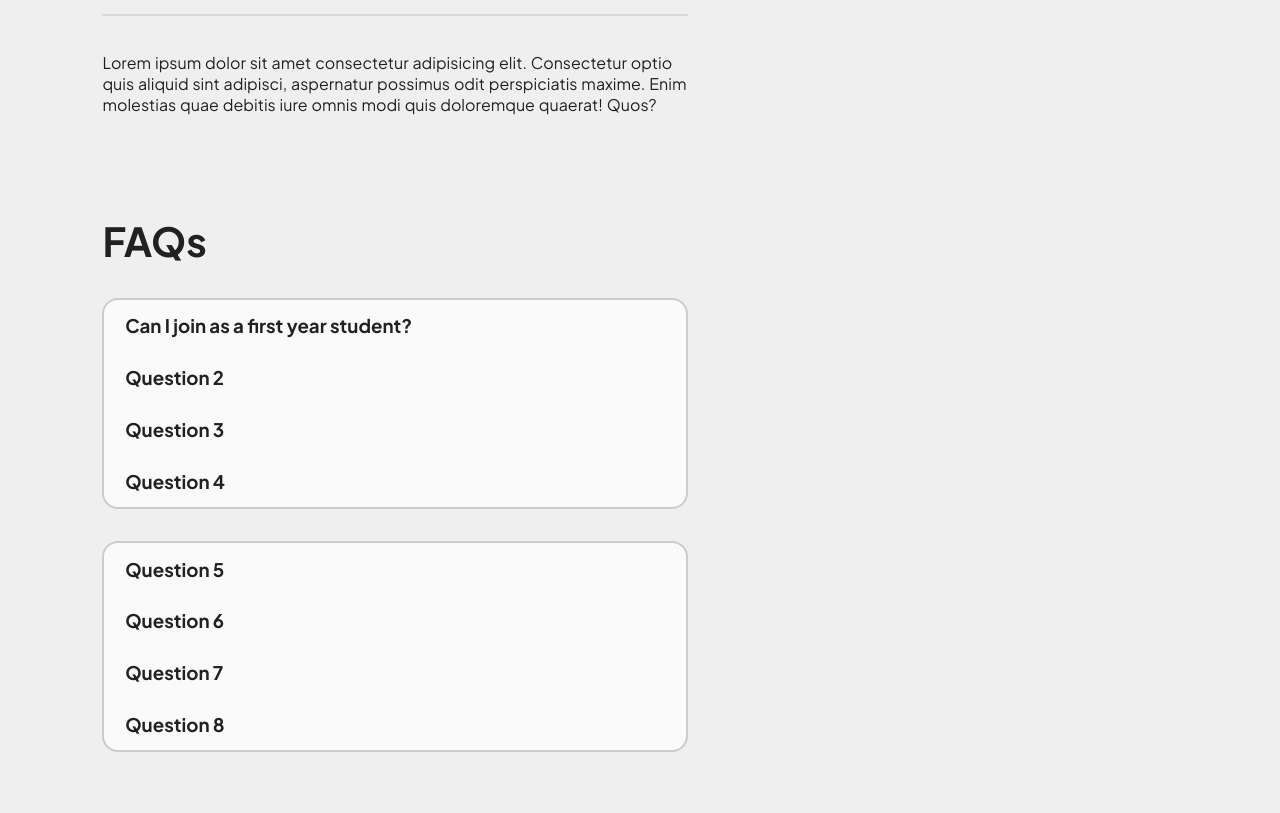
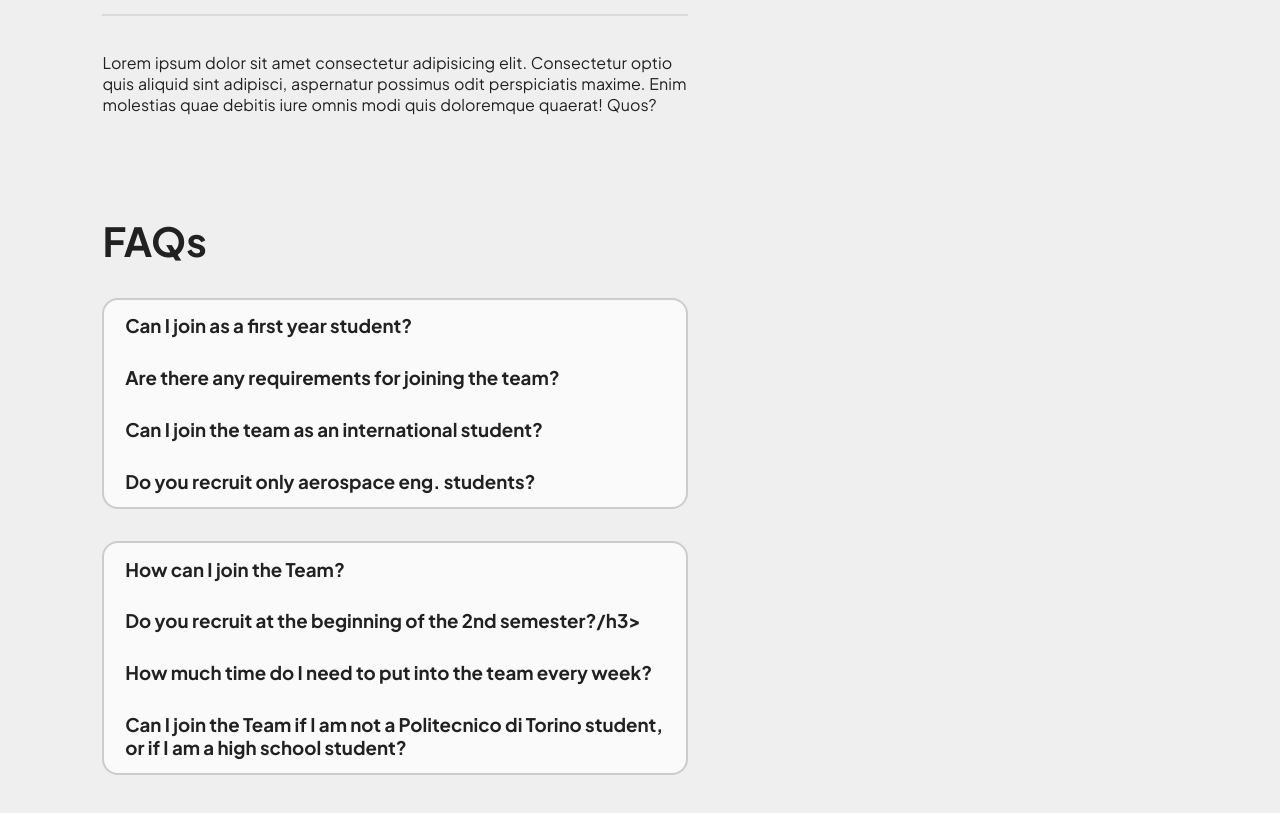
Before and after one commit to PoliTo-Rocket-Team/website-old, a website: page public/apply.html in a window 1280 px wide. Shown: the part 217-1030 px from the top of the page. Drawn offline with Linux system fonts and the light colour scheme.

Commit message:
text: first 8 FAQs

```diff
--- a/public/apply.html
+++ b/public/apply.html
@@ -91,51 +91,51 @@
                     <article class="question">
                         <button aria-expanded="false" aria-controls="q1"><h3>Can I join as a first year student?</h3></button>
                         <div class="response" id="q1">
-                            <p>Yes, you can. Exprerience and previous knowledge are not mandatory to join the Team. Furthermore, the Team encourages young and motivated students to apply to join, so that they can learn and acquire experience while working on out projects.</p>
+                            <p>Yes, and we encourage you to! Theoretical knowledge and previous experience are appreciated, but they are not everything. Young and motivated students can learn and acquire real experience while working on our projects.</p>
                         </div>
                     </article>
                     <article class="question">
-                        <button aria-expanded="false" aria-controls="q2"><h3>Question 2</h3></button>
+                        <button aria-expanded="false" aria-controls="q2"><h3>Are there any requirements for joining the team?</h3></button>
                         <div class="response" id="q2">
-                            <p>Lorem ipsum dolor sit amet consectetur adipisicing elit. Laborum doloremque voluptate voluptatum temporibus sequi quasi tempore. Non minima quam, in inventore quod consequatur veniam repudiandae esse! Sit assumenda incidunt explicabo.</p>
+                            <p>Only one: you must have time to dedicate to our projects. We all PoliTo students regardless of program and year (undegraduate, graduate and PhD). Students are not required to have any prior experience or knowledge. </p>
                         </div>
                     </article>
                     <article class="question">
-                        <button aria-expanded="false" aria-controls="q3"><h3>Question 3</h3></button>
+                        <button aria-expanded="false" aria-controls="q3"><h3>Can I join the team as an international student?</h3></button>
                         <div class="response" id="q3">
-                            <p>Lorem ipsum dolor sit amet consectetur adipisicing elit. Laborum doloremque voluptate voluptatum temporibus sequi quasi tempore. Non minima quam, in inventore quod consequatur veniam repudiandae esse! Sit assumenda incidunt explicabo.</p>
+                            <p>Of course! As of the summer of 2022, around 10% of the Team's members are international students. The selection process is the same for international and Italian students. As for any other student, a good English knowledge is preferred.</p>
                         </div>
                     </article>
                     <article class="question">
-                        <button aria-expanded="false" aria-controls="q4"><h3>Question 4</h3></button>
+                        <button aria-expanded="false" aria-controls="q4"><h3>Do you recruit only aerospace eng. students?</h3></button>
                         <div class="response" id="q4">
-                            <p>Lorem ipsum dolor sit amet consectetur adipisicing elit. Laborum doloremque voluptate voluptatum temporibus sequi quasi tempore. Non minima quam, in inventore quod consequatur veniam repudiandae esse! Sit assumenda incidunt explicabo.</p>
+                            <p>Of course not! Even if the majority of the Team's members come from the aerospace eng. program, some of the Team's positions require knowledge that can be acquired in the electronic, mechanical, automotive, biomedical, and many other programs. Even if you are not enrolled in an engineering program you can still contribute to the Team's projects!</p>
                         </div>
                     </article>
                 </div>
                 <div class="question-box stop-growth">
                     <article class="question">
-                        <button aria-expanded="false" aria-controls="q5"><h3>Question 5</h3></button>
+                        <button aria-expanded="false" aria-controls="q5"><h3>How can I join the Team?</h3></button>
                         <div class="response" id="q5">
-                            <p>Lorem ipsum dolor sit amet consectetur adipisicing elit. Laborum doloremque voluptate voluptatum temporibus sequi quasi tempore. Non minima quam, in inventore quod consequatur veniam repudiandae esse! Sit assumenda incidunt explicabo.</p>
+                            <p>At the beginning of Fall semester we will publish on our Social pages and on our website all the info regarding the application process. An Info Session is planned for the beginning of the semester to present the Team's projects and answer student's questions. You can expect that, in the application process, we will need your CV or resume, an optional motivational letter, and some info about you.</p>
                         </div>
                     </article>
                     <article class="question">
-                        <button aria-expanded="false" aria-controls="q6"><h3>Question 6</h3></button>
+                        <button aria-expanded="false" aria-controls="q6"><h3>Do you recruit at the beginning of the 2nd semester?/h3></button>
                         <div class="response" id="q6">
-                            <p>Lorem ipsum dolor sit amet consectetur adipisicing elit. Laborum doloremque voluptate voluptatum temporibus sequi quasi tempore. Non minima quam, in inventore quod consequatur veniam repudiandae esse! Sit assumenda incidunt explicabo.</p>
+                            <p>We do not know yet, but it is unlikely. Training new members takes time, and if students join in the winter semester they will star working towards the end of the academic year, which is not ideal. Students could be recruited at the beginning of the 2nd semester if the possess a particular set of skills or experience which matches the Team's needs.</p>
                         </div>
                     </article>
                     <article class="question">
-                        <button aria-expanded="false" aria-controls="q7"><h3>Question 7</h3></button>
+                        <button aria-expanded="false" aria-controls="q7"><h3>How much time do I need to put into the team every week?</h3></button>
                         <div class="response" id="q7">
-                            <p>Lorem ipsum dolor sit amet consectetur adipisicing elit. Laborum doloremque voluptate voluptatum temporibus sequi quasi tempore. Non minima quam, in inventore quod consequatur veniam repudiandae esse! Sit assumenda incidunt explicabo.</p>
+                            <p>There is not a rule for how much time you need to put in. The Team is young and does not have a large number of members, so it is expected that the few members of the Team put a large amount of work for our projects. In general, we expect that students can provide at the very least 6 hours of work for the Team. Exceptions can be made for particular positions, such as those which require particular skills or prior experience. From a young student with no prior experience and no particular skills we expect at least a full day of work per week (if needed). </p>
                         </div>
                     </article>
                     <article class="question">
-                        <button aria-expanded="false" aria-controls="q8"><h3>Question 8</h3></button>
+                        <button aria-expanded="false" aria-controls="q8"><h3>Can I join the Team if I am not a Politecnico di Torino student, or if I am a high school student?</h3></button>
                         <div class="response" id="q8">
-                            <p>Lorem ipsum dolor sit amet consectetur adipisicing elit. Laborum doloremque voluptate voluptatum temporibus sequi quasi tempore. Non minima quam, in inventore quod consequatur veniam repudiandae esse! Sit assumenda incidunt explicabo.</p>
+                            <p>PoliTo Rocket Team is a student team which gets its resources from the Dept. of Mechanical and Aerospace engineering of Politecnico di Torino. For this reason we can't accept students outside Politecnico. However, is it possible to cooperate and work together on some particular projects. If are working on a rocketry-related project and you want to collaborate with us, contact us.</p>
                         </div>
                     </article>
                 </div>
```
